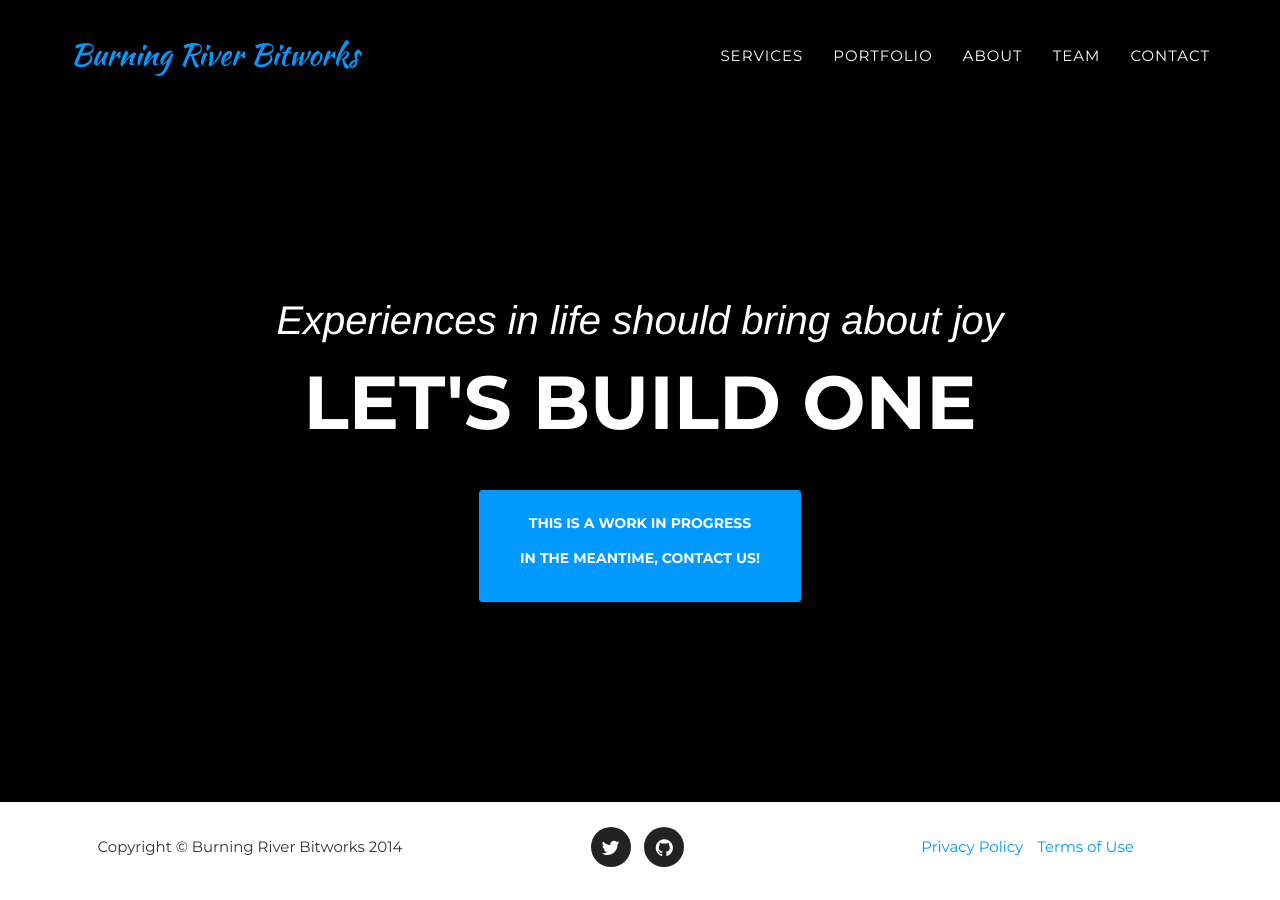
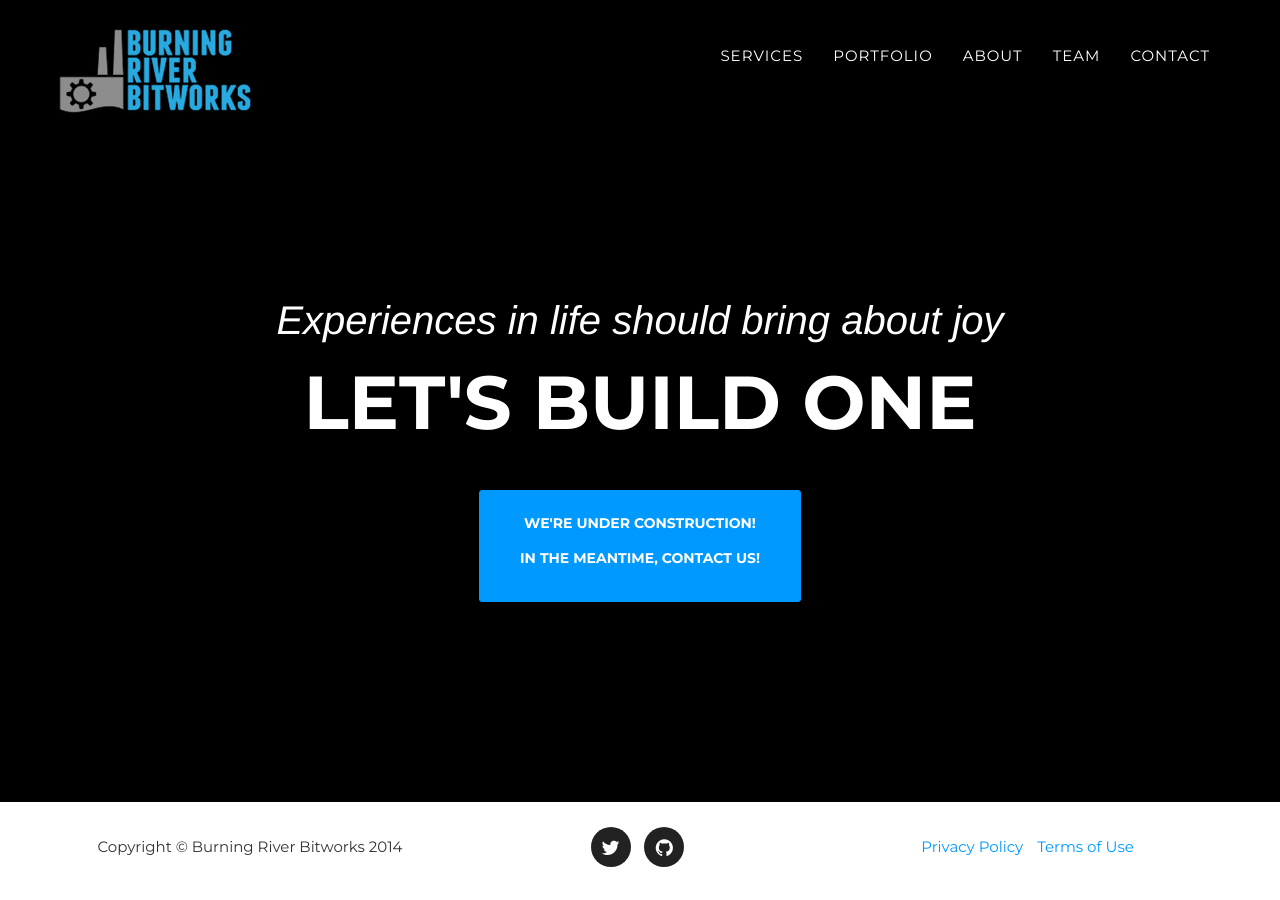
Before and after one commit to BurningRiverBitworks/BurningRiverBitworks.github.io, a Jekyll site: the page built from index.html, in a window 1280 px wide. Built offline with Jekyll 4.4.1, drawn with Linux system fonts in a browser that asks for light colours; some web fonts are replaced.

Commit message:
Temp styling and logo

```diff
--- a/_includes/css/agency.css
+++ b/_includes/css/agency.css
@@ -176,8 +176,14 @@ fieldset[disabled] .btn-xl.active {
 }
 
 .navbar-default .navbar-brand {
+    background-image: url(../img/logos/BRBW-logo.png);
     font-family: "Kaushan Script","Helvetica Neue",Helvetica,Arial,cursive;
+    width: 200px;
+    height: 86px;
+    margin-bottom: 3px;
+    margin-top: 3px;
     color: #{{ site.color.primary }};
+
 }
 
 .navbar-default .navbar-brand:hover,
--- a/_includes/header.html
+++ b/_includes/header.html
@@ -9,7 +9,7 @@
                     <span class="icon-bar"></span>
                     <span class="icon-bar"></span>
                 </button>
-                <a class="navbar-brand page-scroll" href="#page-top">{{site.title}}</a>
+                <a class="navbar-brand page-scroll" href="#page-top"></a>
             </div>
 
             <!-- Collect the nav links, forms, and other content for toggling -->
@@ -19,19 +19,19 @@
                         <a href="#page-top"></a>
                     </li>
                     <li>
-                        <a class="page-scroll" href="#services">Services</a>
+                        <a class="page-scroll" href="#container">Services</a>
                     </li>
                     <li>
-                        <a class="page-scroll" href="#portfolio">Portfolio</a>
+                        <a class="page-scroll" href="#container">Portfolio</a>
                     </li>
                     <li>
-                        <a class="page-scroll" href="#about">About</a>
+                        <a class="page-scroll" href="#container">About</a>
                     </li>
                     <li>
-                        <a class="page-scroll" href="#team">Team</a>
+                        <a class="page-scroll" href="#container">Team</a>
                     </li>
                     <li>
-                        <a class="page-scroll" href="#contact">Contact</a>
+                        <a class="page-scroll" href="#container">Contact</a>
                     </li>
                 </ul>
             </div>
@@ -46,7 +46,7 @@
             <div class="intro-text">
                 <div class="intro-lead-in">Experiences in life should bring about joy</div>
                 <div class="intro-heading">Let's build one</div>
-                <a href="mailto:info@burningriverbitworks.com" class="page-scroll btn btn-xl"><p>This is a work in progress</p><p>In the meantime, contact us!</p></a>
+                <a href="mailto:info@burningriverbitworks.com" class="page-scroll btn btn-xl"><p>We're under construction!</p><p>In the meantime, contact us!</p></a>
             </div>
         </div>
     </header>
```
Also changed, not shown: img/logos/BRBW-logo.png (added).
